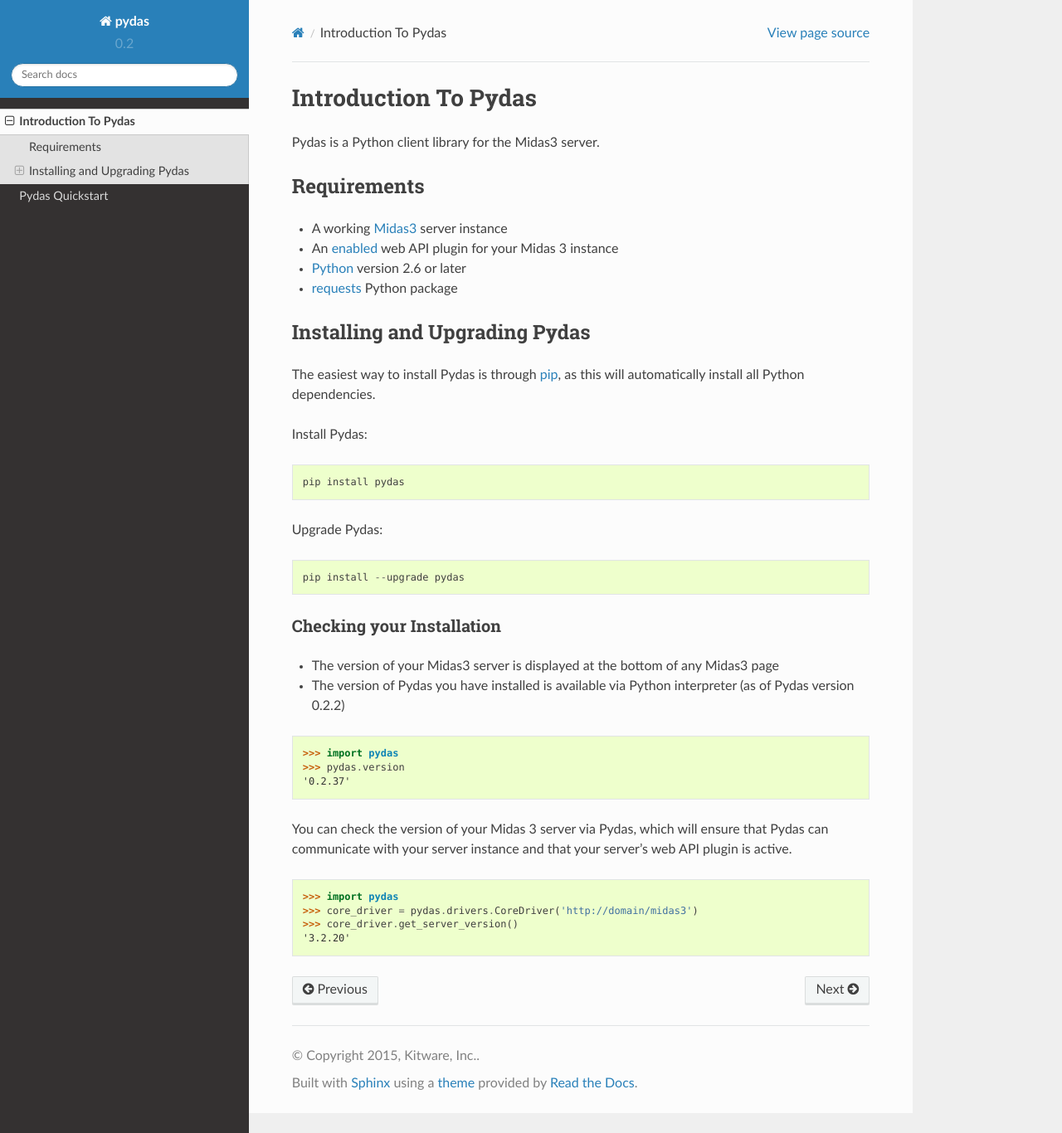
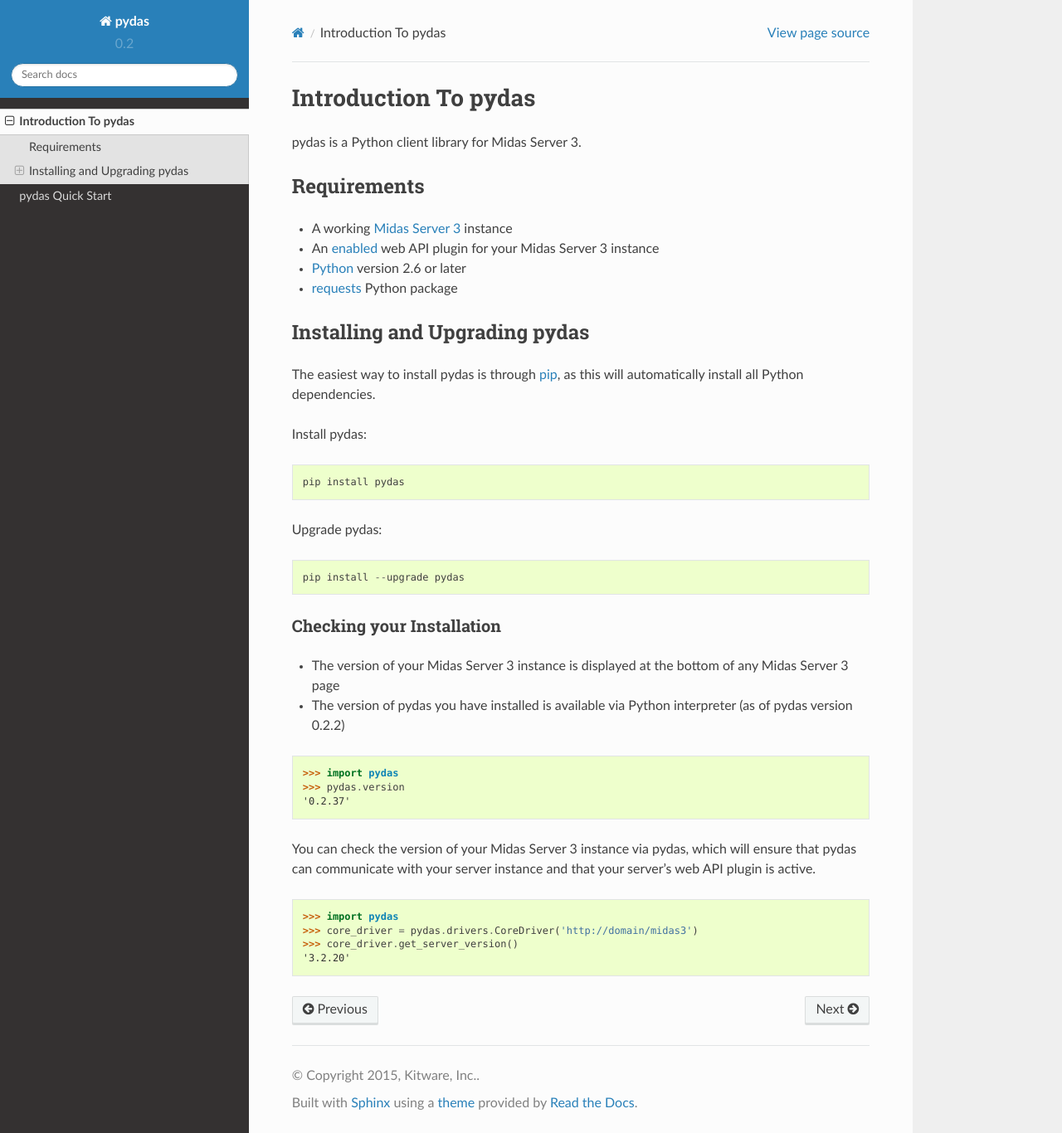
Before and after one commit to midasplatform/pydas, a Sphinx documentation site: the page built from docs/intro.rst, in a window 1280 px wide and 1366 px high. Shown: the whole window at 83% size. Built offline with Sphinx 7.4.7 and the Read the Docs theme 2.0.0, drawn with Linux system fonts in a browser that asks for light colours.

Commit message:
Make usage of pydas and Midas 3 consistent

```diff
--- a/docs/intro.rst
+++ b/docs/intro.rst
@@ -1,7 +1,7 @@
-Introduction To Pydas
+Introduction To pydas
 =====================
 
-Pydas is a Python client library for the Midas3 server.
+pydas is a Python client library for Midas Server 3.
 
 .. is there a way to make the version number required dynamic/autogenerated?
 .. is there a way to make this dependency list dynamic/autogenerated?
@@ -10,40 +10,40 @@
 Requirements
 ------------
 
-* A working `Midas3 <http://www.midasplatform.org>`_ server instance
+* A working `Midas Server 3 <http://www.midasplatform.org>`_ instance
 
-* An `enabled <https://www.kitware.com/midaswiki/index.php/Documentation/Latest/User/Administration/ManagePlugins>`_  web API plugin for your Midas 3 instance
+* An `enabled <https://www.kitware.com/midaswiki/index.php/Documentation/Latest/User/Administration/ManagePlugins>`_  web API plugin for your Midas Server 3 instance
 
 * `Python <https://www.python.org/>`_ version 2.6 or later
 
 * `requests <http://docs.python-requests.org/en/latest/>`_ Python package
 
 
-Installing and Upgrading Pydas
+Installing and Upgrading pydas
 ------------------------------
 
-The easiest way to install Pydas is through `pip <https://pip.pypa.io/en/latest/>`_, as this will automatically install all Python dependencies.
+The easiest way to install pydas is through `pip <https://pip.pypa.io/en/latest/>`_, as this will automatically install all Python dependencies.
 
-Install Pydas::
+Install pydas::
 
     pip install pydas
 
-Upgrade Pydas::
+Upgrade pydas::
 
     pip install --upgrade pydas
 
 Checking your Installation
 ^^^^^^^^^^^^^^^^^^^^^^^^^^
 
-* The version of your Midas3 server is displayed at the bottom of any Midas3 page
-* The version of Pydas you have installed is available via Python interpreter (as of Pydas version 0.2.2)
+* The version of your Midas Server 3 instance is displayed at the bottom of any Midas Server 3 page
+* The version of pydas you have installed is available via Python interpreter (as of pydas version 0.2.2)
 
 >>> import pydas
 >>> pydas.version
 '0.2.37'
 
-You can check the version of your Midas 3 server via Pydas, which will ensure that
-Pydas can communicate with your server instance and that your server's web API plugin is active.
+You can check the version of your Midas Server 3 instance via pydas, which will ensure that
+pydas can communicate with your server instance and that your server's web API plugin is active.
 
 
 >>> import pydas
```
Also changed, not shown: docs/quickstart.rst (+9 -9 lines), 3 other files.
